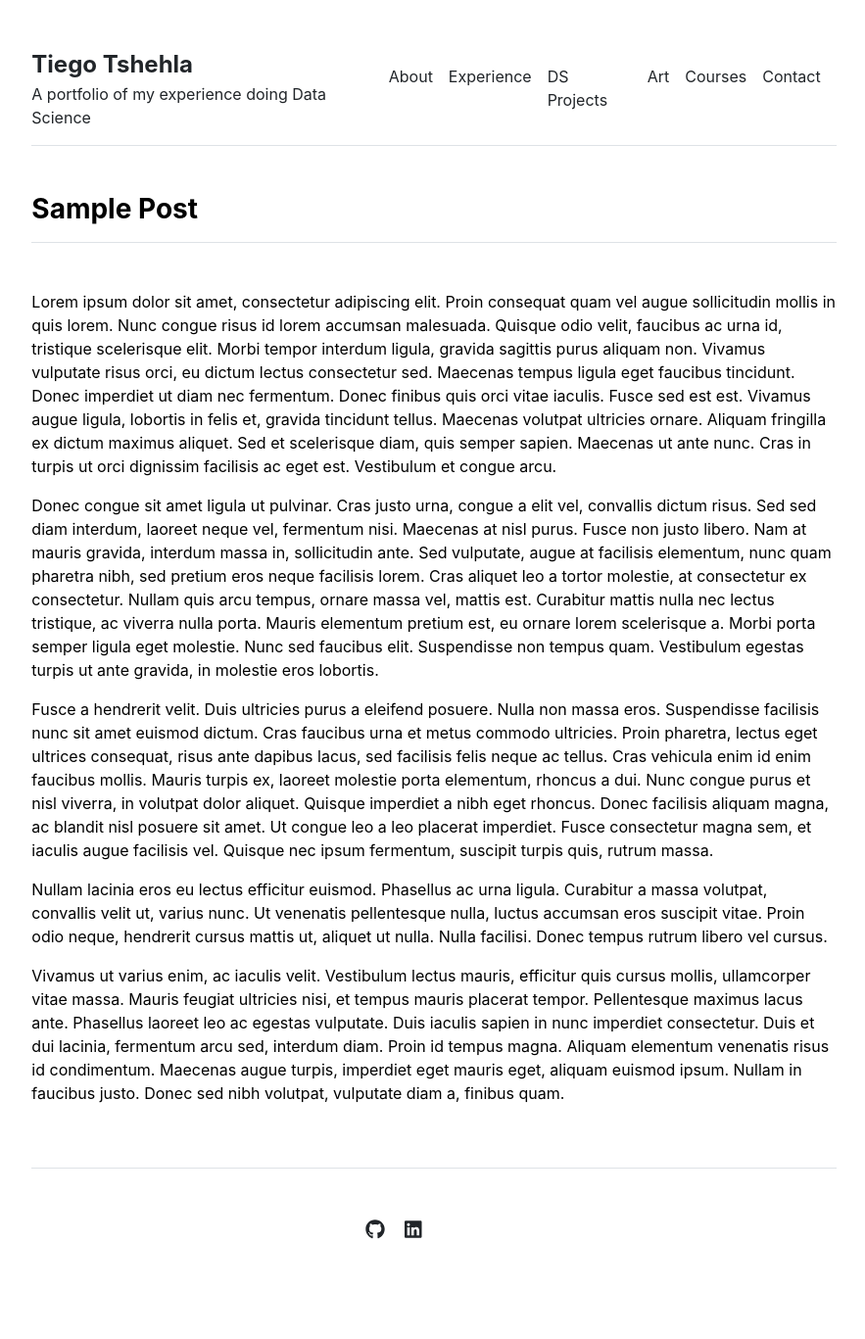
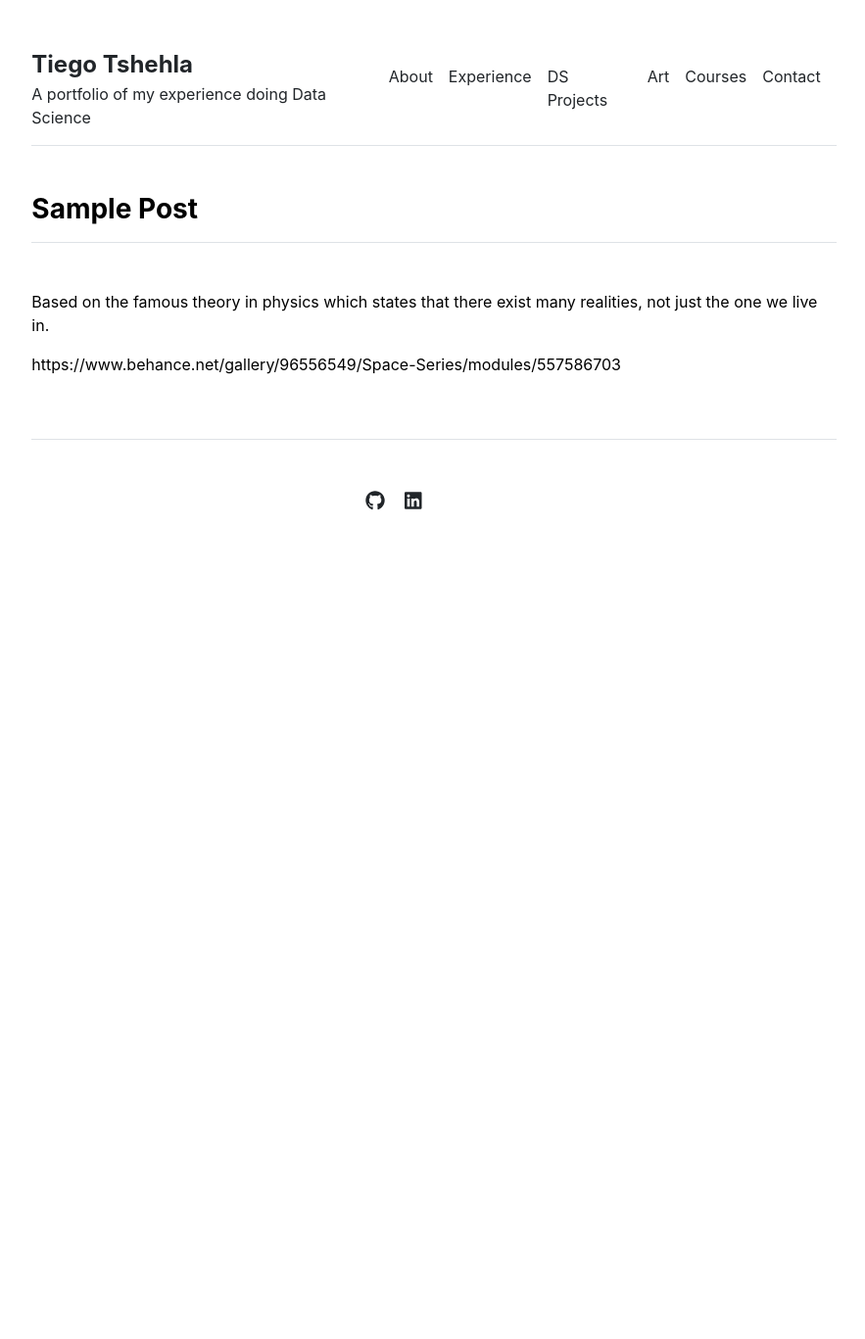
Before and after one commit to tiegotc/tiego.github.io, a Jekyll site: the page built from _posts/2020-01-01-sample-post.md, in a window 1280 px wide. Shown: the whole page at 98% size, without its empty margins (197-1080 px from the left). Built offline with Jekyll 4.4.1, drawn with Linux system fonts in a browser that asks for light colours; after the commit the page ends 900 px from its top, so only the background shows below that.

Commit message:
Update 2020-01-01-sample-post.md

```diff
--- a/_posts/2020-01-01-sample-post.md
+++ b/_posts/2020-01-01-sample-post.md
@@ -3,12 +3,6 @@ layout: post
 title: "Sample Post"
 ---
 
-Lorem ipsum dolor sit amet, consectetur adipiscing elit. Proin consequat quam vel augue sollicitudin mollis in quis lorem. Nunc congue risus id lorem accumsan malesuada. Quisque odio velit, faucibus ac urna id, tristique scelerisque elit. Morbi tempor interdum ligula, gravida sagittis purus aliquam non. Vivamus vulputate risus orci, eu dictum lectus consectetur sed. Maecenas tempus ligula eget faucibus tincidunt. Donec imperdiet ut diam nec fermentum. Donec finibus quis orci vitae iaculis. Fusce sed est est. Vivamus augue ligula, lobortis in felis et, gravida tincidunt tellus. Maecenas volutpat ultricies ornare. Aliquam fringilla ex dictum maximus aliquet. Sed et scelerisque diam, quis semper sapien. Maecenas ut ante nunc. Cras in turpis ut orci dignissim facilisis ac eget est. Vestibulum et congue arcu.
+Based on the famous theory in physics which states that there exist many realities, not just the one we live in.
 
-Donec congue sit amet ligula ut pulvinar. Cras justo urna, congue a elit vel, convallis dictum risus. Sed sed diam interdum, laoreet neque vel, fermentum nisi. Maecenas at nisl purus. Fusce non justo libero. Nam at mauris gravida, interdum massa in, sollicitudin ante. Sed vulputate, augue at facilisis elementum, nunc quam pharetra nibh, sed pretium eros neque facilisis lorem. Cras aliquet leo a tortor molestie, at consectetur ex consectetur. Nullam quis arcu tempus, ornare massa vel, mattis est. Curabitur mattis nulla nec lectus tristique, ac viverra nulla porta. Mauris elementum pretium est, eu ornare lorem scelerisque a. Morbi porta semper ligula eget molestie. Nunc sed faucibus elit. Suspendisse non tempus quam. Vestibulum egestas turpis ut ante gravida, in molestie eros lobortis.
-
-Fusce a hendrerit velit. Duis ultricies purus a eleifend posuere. Nulla non massa eros. Suspendisse facilisis nunc sit amet euismod dictum. Cras faucibus urna et metus commodo ultricies. Proin pharetra, lectus eget ultrices consequat, risus ante dapibus lacus, sed facilisis felis neque ac tellus. Cras vehicula enim id enim faucibus mollis. Mauris turpis ex, laoreet molestie porta elementum, rhoncus a dui. Nunc congue purus et nisl viverra, in volutpat dolor aliquet. Quisque imperdiet a nibh eget rhoncus. Donec facilisis aliquam magna, ac blandit nisl posuere sit amet. Ut congue leo a leo placerat imperdiet. Fusce consectetur magna sem, et iaculis augue facilisis vel. Quisque nec ipsum fermentum, suscipit turpis quis, rutrum massa.
-
-Nullam lacinia eros eu lectus efficitur euismod. Phasellus ac urna ligula. Curabitur a massa volutpat, convallis velit ut, varius nunc. Ut venenatis pellentesque nulla, luctus accumsan eros suscipit vitae. Proin odio neque, hendrerit cursus mattis ut, aliquet ut nulla. Nulla facilisi. Donec tempus rutrum libero vel cursus.
-
-Vivamus ut varius enim, ac iaculis velit. Vestibulum lectus mauris, efficitur quis cursus mollis, ullamcorper vitae massa. Mauris feugiat ultricies nisi, et tempus mauris placerat tempor. Pellentesque maximus lacus ante. Phasellus laoreet leo ac egestas vulputate. Duis iaculis sapien in nunc imperdiet consectetur. Duis et dui lacinia, fermentum arcu sed, interdum diam. Proin id tempus magna. Aliquam elementum venenatis risus id condimentum. Maecenas augue turpis, imperdiet eget mauris eget, aliquam euismod ipsum. Nullam in faucibus justo. Donec sed nibh volutpat, vulputate diam a, finibus quam.
+https://www.behance.net/gallery/96556549/Space-Series/modules/557586703
```
